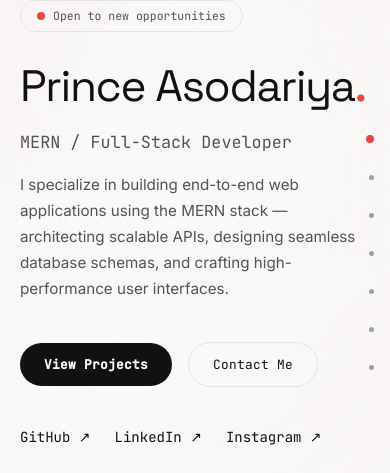
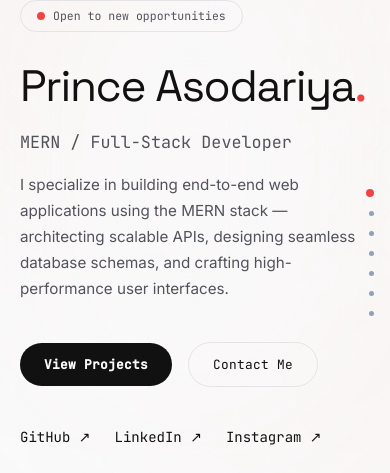
Before and after one commit to princeasodariya13/Prince-Asodariya, a Next.js app: page / in a window 390 px wide. Shown: the part 169-642 px from the top of the page. Built offline with nearby package versions, Linux system fonts and the light colour scheme.

Commit message:
feat: refine mobile sidebar dial styling with backdrop blur and dynamic idle spacing

```diff
--- a/components/IndexRail.tsx
+++ b/components/IndexRail.tsx
@@ -134,10 +134,25 @@ export default function IndexRail() {
   };
 
   return (
-    <nav
-      aria-label="Section index"
-      // touch-none prevents standard scrolling while swiping on this area on mobile
-      className="fixed right-0 lg:right-6 top-1/2 z-40 -translate-y-1/2 flex flex-col gap-1.5 lg:gap-3 items-end lg:items-center py-10 px-4 lg:px-0 select-none touch-none"
+    <>
+      {/* Mobile Backdrop Blur Overlay */}
+      <div
+        className="lg:hidden fixed inset-0 z-30 pointer-events-none transition-all duration-300"
+        style={{
+          backdropFilter: touchY !== null ? 'blur(6px)' : 'blur(0px)',
+          WebkitBackdropFilter: touchY !== null ? 'blur(6px)' : 'blur(0px)',
+          backgroundColor: touchY !== null ? 'rgba(248, 250, 252, 0.4)' : 'rgba(248, 250, 252, 0)', // Slate-50 tint
+          opacity: touchY !== null ? 1 : 0,
+        }}
+      />
+
+      <nav
+        aria-label="Section index"
+        // touch-none prevents standard scrolling while swiping on this area on mobile
+        className={`fixed right-0 lg:right-6 top-1/2 z-40 -translate-y-1/2 flex flex-col lg:gap-3 items-end lg:items-center py-10 px-4 lg:px-0 select-none touch-none ${
+          isIdle && touchY === null ? 'gap-0' : 'gap-4'
+        }`}
+        style={{ transition: 'gap 0.4s cubic-bezier(0.16, 1, 0.3, 1)' }}
       onTouchStart={handleTouchMove}
       onTouchMove={handleTouchMove}
       onTouchEnd={handleTouchEnd}
@@ -173,7 +188,7 @@ export default function IndexRail() {
           <div key={id} className="relative group flex items-center justify-end w-full lg:w-auto">
             {/* Mobile Dial Label */}
             <div
-               className="lg:hidden absolute right-full mr-3 font-mono text-[0.65rem] font-bold text-accent uppercase tracking-widest pointer-events-none origin-right drop-shadow-md"
+               className="lg:hidden absolute right-full mr-3 font-mono text-[0.65rem] font-bold text-slate-800 uppercase tracking-widest pointer-events-none origin-right drop-shadow-md"
                style={{
                  opacity: labelOpacity,
                  transform: `translateX(${xOffset}px) scale(${scale})`,
@@ -199,7 +214,7 @@ export default function IndexRail() {
                 ${isActive ? "lg:bg-black/5 lg:border lg:border-black/10 lg:!text-accent lg:shadow-sm lg:scale-110" : "lg:text-slate-500 lg:hover:bg-black/5 lg:hover:!text-accent"}
 
                 /* Mobile Base */
-                h-8 w-10 justify-end
+                w-10 justify-end ${isIdle && touchY === null ? 'h-[20px]' : 'h-8'}
               `}
               style={{
                  transform: touchY !== null && isDialActive ? `translateX(${xOffset}px) scale(${scale})` : "",
@@ -233,6 +248,7 @@ export default function IndexRail() {
           </div>
         );
       })}
-    </nav>
+      </nav>
+    </>
   );
 }
```
